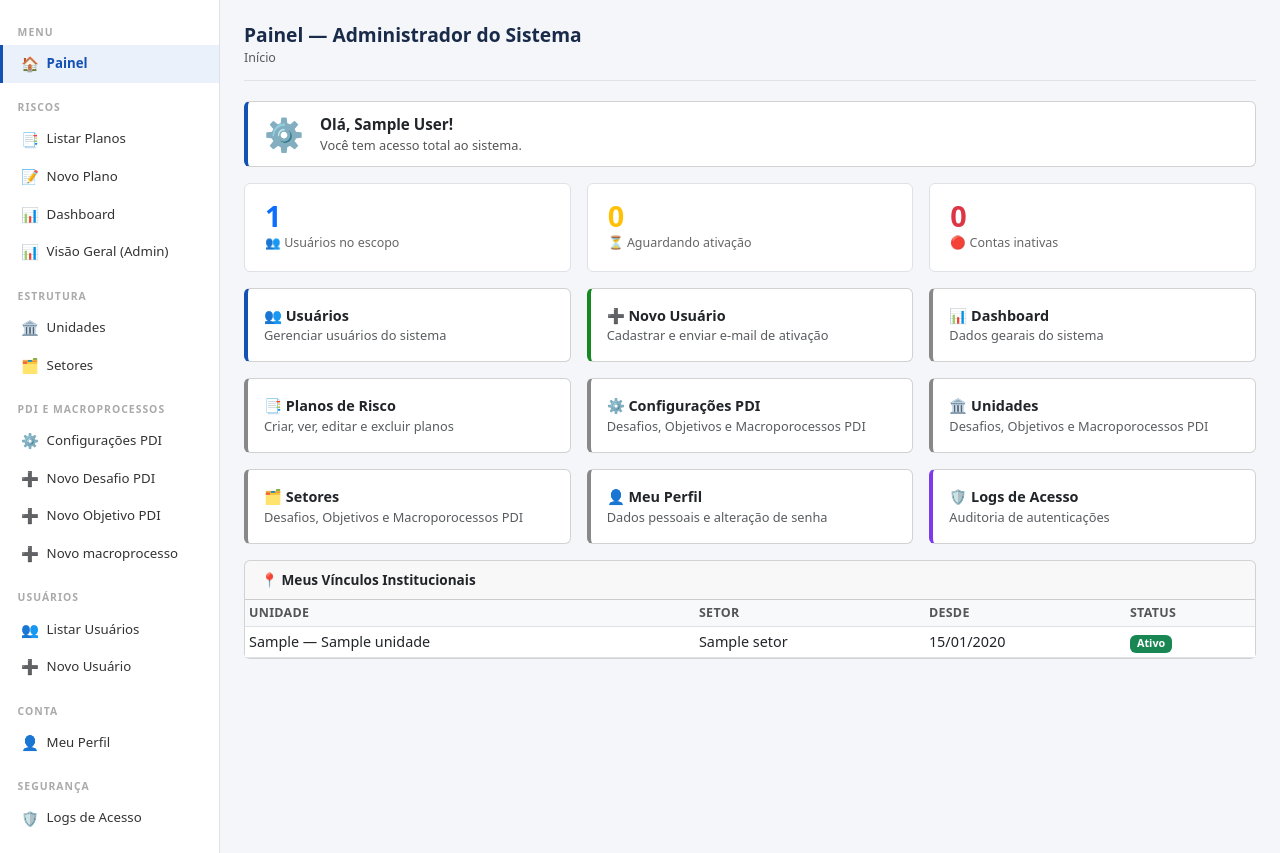
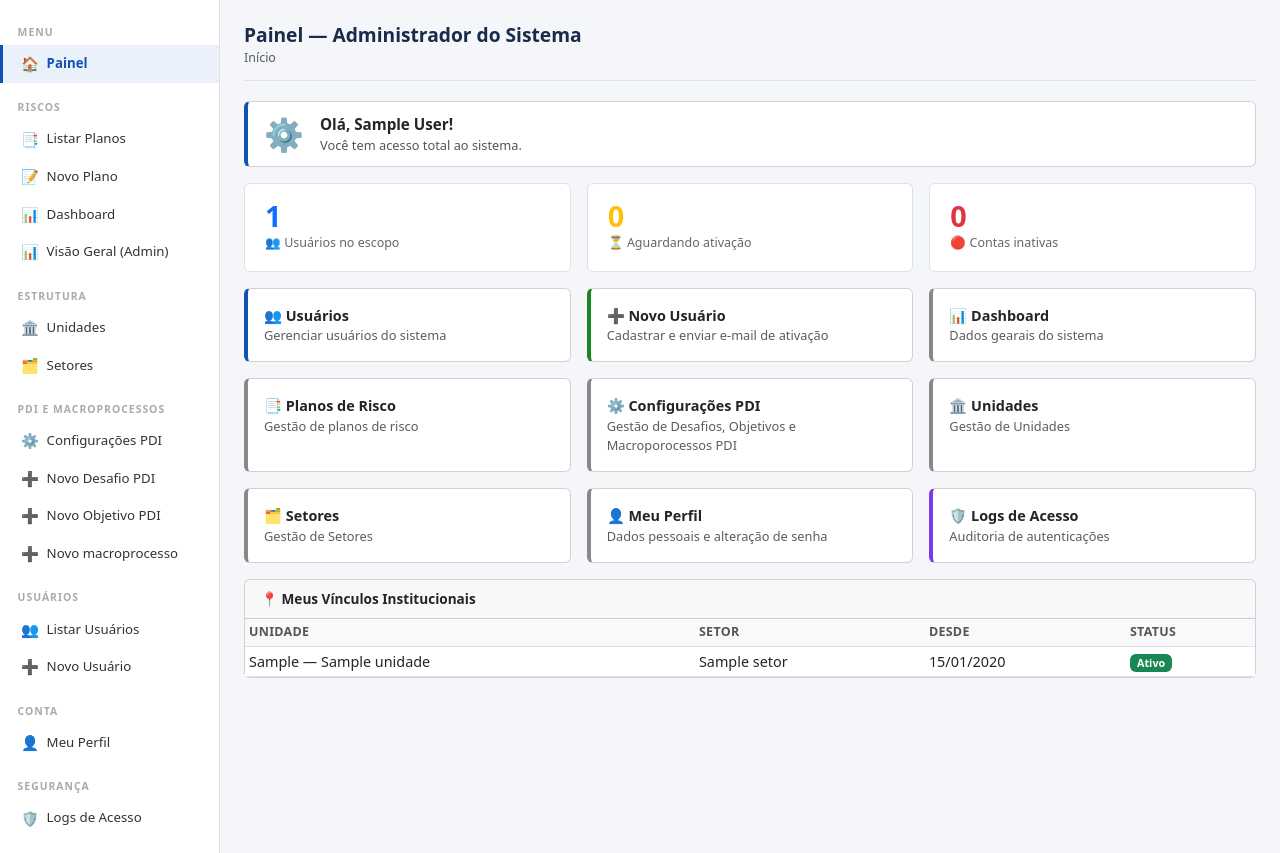
Before and after one commit to CTISM-Prof-Henry/software-formularios-kanbanda, a Django app: page /painel/ in a window 1280 px wide. Shown: the part 57-910 px from the top of the page. Run offline with Django 4.2, Linux system fonts and the light colour scheme; a user stored in the database is signed in; tables that the repository leaves empty hold one stand-in row (values such as "Sample post"); grey boxes marked "Sample" are stand-in pictures; parts of the project's set-up code (start-up, migrations or seed data) failed here and were passed over.

Commit message:
Alterações no painel geral do sistema

```diff
--- a/risco_ufsm/templates/accounts/painel.html
+++ b/risco_ufsm/templates/accounts/painel.html
@@ -43,19 +43,27 @@
       <div class="ms-auto">
         <span class="badge badge-{% if usuario.is_admin %}
 
+
             admin
+
 
           {% elif usuario.is_gestor_unidade %}
 
+
             gu
+
 
           {% elif usuario.is_gestor_setor %}
 
+
             gs
+
 
           {% else %}
 
+
             serv
+
 
           {% endif %} rounded-pill px-3 py-2">
           {{ usuario.get_perfil_display }}
@@ -122,7 +130,7 @@
       <a href="{% url 'riscos:lista_planos' %}" class="card text-decoration-none h-100" style="border-left:4px solid #888;">
         <div class="card-body">
           <div class="fw-bold">📑 Planos de Risco</div>
-          <div class="text-muted" style="font-size:.8rem;">Criar, ver, editar e excluir planos</div>
+          <div class="text-muted" style="font-size:.8rem;">Gestão de planos de risco</div>
         </div>
       </a>
     </div>
@@ -131,7 +139,7 @@
         <a href="{% url 'configuracao:painel_configuracao' %}" class="card text-decoration-none h-100" style="border-left:4px solid #888;">
           <div class="card-body">
             <div class="fw-bold">⚙️ Configurações PDI</div>
-            <div class="text-muted" style="font-size:.8rem;">Desafios, Objetivos e Macroporocessos PDI</div>
+            <div class="text-muted" style="font-size:.8rem;">Gestão de Desafios, Objetivos e Macroporocessos PDI</div>
           </div>
         </a>
       </div>
@@ -141,7 +149,7 @@
         <a href="{% url 'lista_unidades' %}" class="card text-decoration-none h-100" style="border-left:4px solid #888;">
           <div class="card-body">
             <div class="fw-bold">🏛️ Unidades</div>
-              <div class="text-muted" style="font-size:.8rem;">Desafios, Objetivos e Macroporocessos PDI</div>
+            <div class="text-muted" style="font-size:.8rem;">Gestão de Unidades</div>
           </div>
         </a>
       </div>
@@ -149,7 +157,7 @@
         <a href="{% url 'lista_setores' %}" class="card text-decoration-none h-100" style="border-left:4px solid #888;">
           <div class="card-body">
             <div class="fw-bold">🗂️ Setores</div>
-            <div class="text-muted" style="font-size:.8rem;">Desafios, Objetivos e Macroporocessos PDI</div>
+            <div class="text-muted" style="font-size:.8rem;">Gestão de Setores</div>
           </div>
         </a>
       </div>
```
Lines whose indentation alone changed are shown as unchanged.
